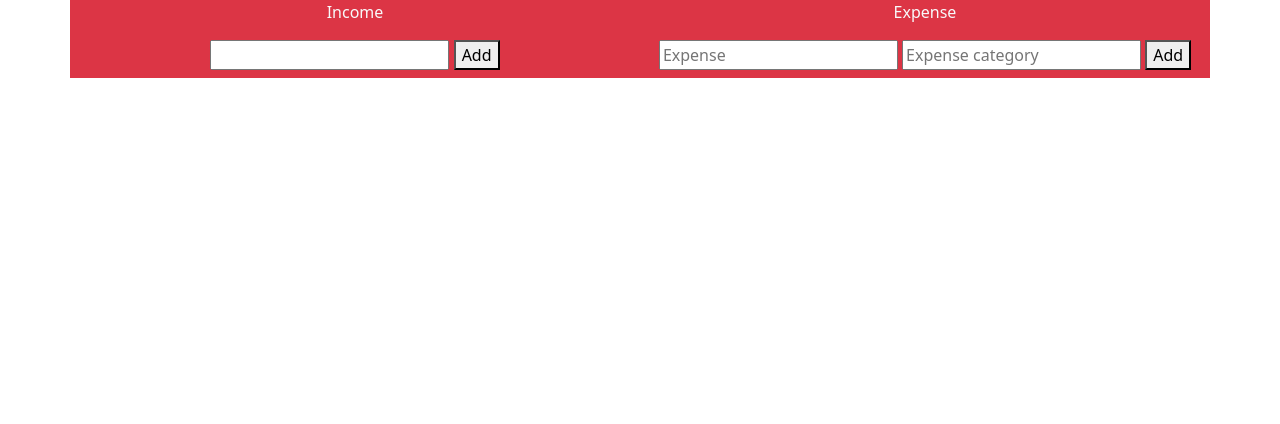
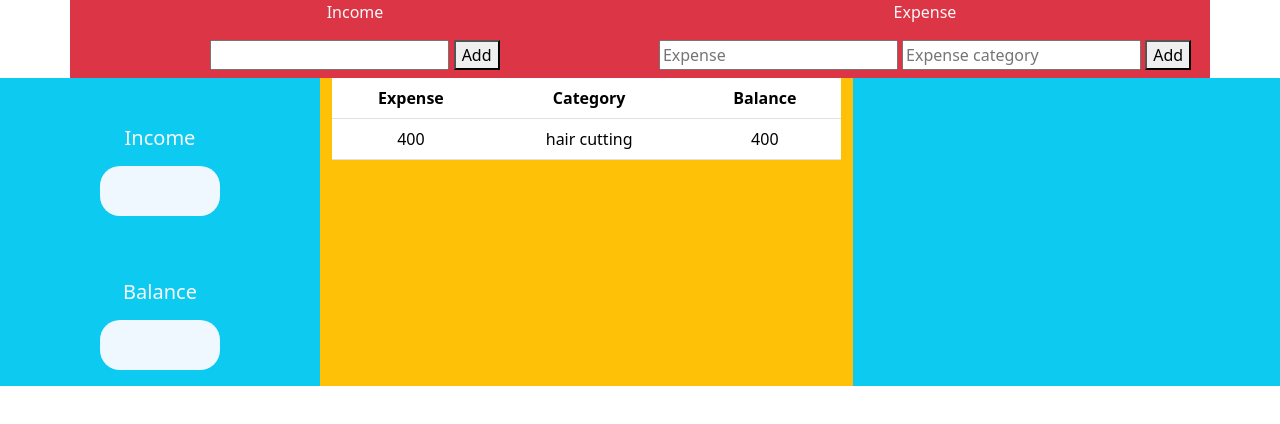
Before and after one commit to ajmal1722/incomeExpenseCalculator, a plain HTML site: page index.html in a window 1280 px wide. Drawn offline with nearby package versions, Linux system fonts and the light colour scheme.

Commit message:
added expense category table

```diff
--- a/index.html
+++ b/index.html
@@ -24,8 +24,8 @@
     <script src="sample.js"></script>
 
 </body>
-</html>
--->
+</html> -->
+
 
 <!DOCTYPE html>
 <html lang="en">
@@ -34,25 +34,51 @@
     <meta name="viewport" content="width=device-width, initial-scale=1.0">
     <title>Income Expense Calculator</title>
     <link href="https://cdn.jsdelivr.net/npm/bootstrap@5.3.2/dist/css/bootstrap.min.css" rel="stylesheet" integrity="sha384-T3c6CoIi6uLrA9TneNEoa7RxnatzjcDSCmG1MXxSR1GAsXEV/Dwwykc2MPK8M2HN" crossorigin="anonymous">
+    <link rel="stylesheet" href="style.css">
 </head>
 <body>
     <div class="container bg-danger text-light text-center">
         <div class="row">
-            <div class="col-6">
+            <div class="col-sm-6">
                 <p>Income</p>
                 <input class="mb-2" type="number">
                 <button class="">Add</button>
             </div>
-            <div class="col-6">
+            <div class="col-sm-6">
                 <p>Expense</p>
                 <input class="mb-2" type="number" placeholder="Expense">
                 <input class="mb-2" type="text" placeholder="Expense category">
                 <button class="">Add</button>
             </div>
-            <!-- <div class="col-3">
-                <p>Balance</p>
-                <input class="mb-2" type="text">
-            </div> -->
+        </div>
+    </div>
+    <div class="container-fluid bg-warning text-center text-light">
+        <div class="row">
+            <div class="col-sm-3 bg-info pt-5">
+                <h5>Income</h5>
+                <div class="js-income-display mx-auto my-3"></div>
+                <h5 class="pt-5" >Balance</h5>
+                <div class="js-balance-display mx-auto my-3"></div>
+            </div>
+            <div class="col-sm-5">
+                <table class="table">
+                    <thead>
+                        <tr>
+                            <th>Expense</th>
+                            <th>Category</th>
+                            <th>Balance</th>
+                        </tr>
+                        <tr>
+                            <td>400</td>
+                            <td>hair cutting</td>
+                            <td>400</td>
+                        </tr>
+                    </thead>
+                </table>
+            </div>
+            <div class="col-sm-4 bg-info">
+
+            </div>
         </div>
     </div>
 
--- /dev/null
+++ b/style.css
@@ -0,0 +1,6 @@
+.js-income-display,.js-balance-display {
+    width: 120px;
+    height: 50px;
+    background-color: aliceblue;
+    border-radius: 20px;
+}
```
